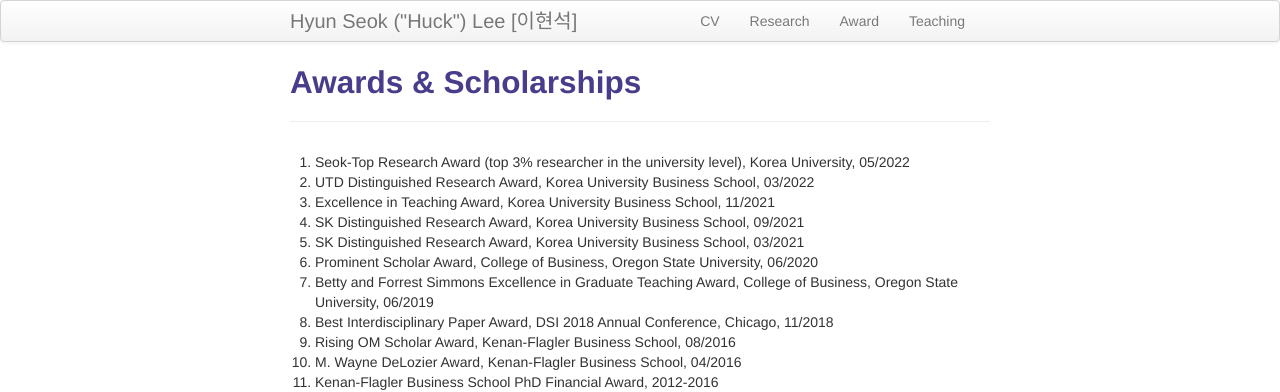
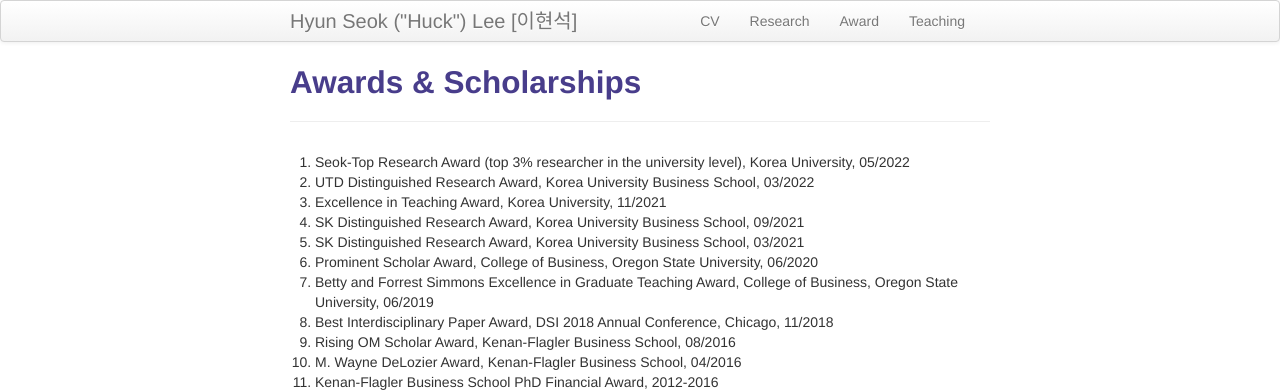
Before and after one commit to lordya2/lordya2.github.io, a Jekyll site: the page built from pages/award.md, in a window 1280 px wide. Shown: the top 392 px of the page. Built offline with Jekyll 4.4.1, drawn with Linux system fonts in a browser that asks for light colours.

Commit message:
Update award.md

```diff
--- a/pages/award.md
+++ b/pages/award.md
@@ -8,7 +8,7 @@ description: Hyun Seok ("Huck") Lee's Awards
 <!-- ### <u>Awards </u>-->
 1. Seok-Top Research Award (top 3% researcher in the university level), Korea University, 05/2022
 2. UTD Distinguished Research Award, Korea University Business School, 03/2022
-3. Excellence in Teaching Award, Korea University Business School, 11/2021
+3. Excellence in Teaching Award, Korea University, 11/2021
 4. SK Distinguished Research Award, Korea University Business School, 09/2021
 5. SK Distinguished Research Award, Korea University Business School, 03/2021
 6. Prominent Scholar Award, College of Business, Oregon State University, 06/2020
```
